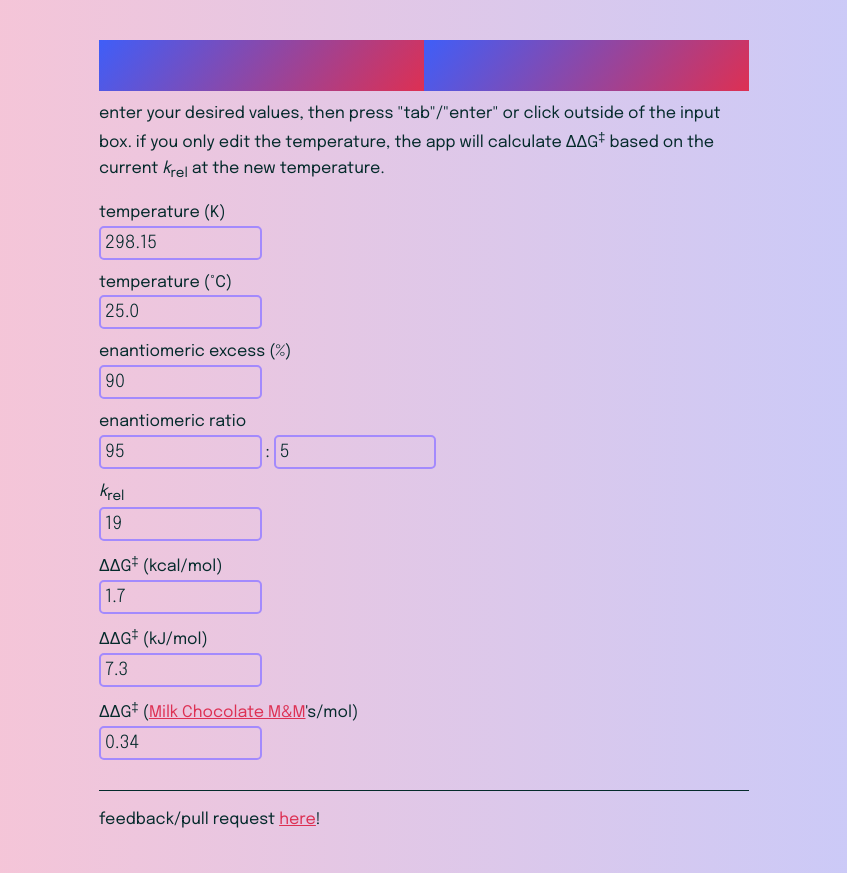
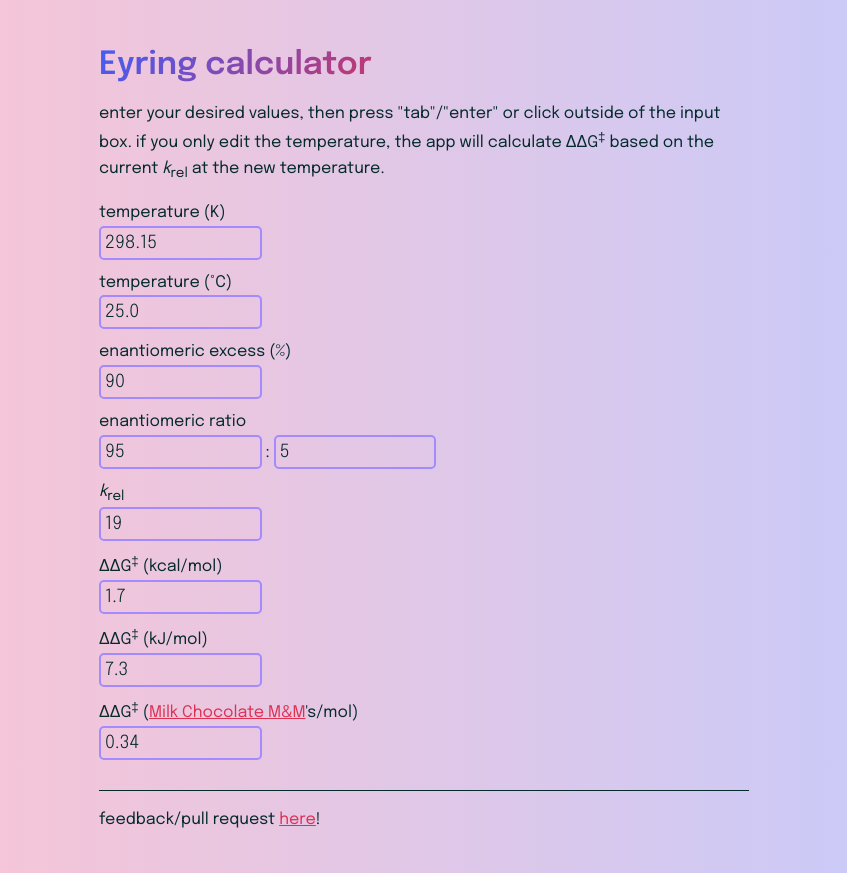
Before and after one commit to msh-yi/EyringConverter, a plain HTML site: page index.html in a window 1280 px wide. Shown: the whole page, without its empty margins (216-1063 px from the left). Drawn offline with Linux system fonts and the light colour scheme.

Commit message:
fix background bug

```diff
--- a/css/styles.css
+++ b/css/styles.css
@@ -36,6 +36,8 @@ h1,h2,h3
   background-color: #042a2b;
   background-image: linear-gradient(490deg, #3f5ef8, #dd3053);
   background-size: 50%;
+  -webkit-background-clip: text;
+  -moz-background-clip: text;
   -webkit-text-fill-color: transparent;
   -moz-text-fill-color: transparent;
   font-size: 32px;
```
